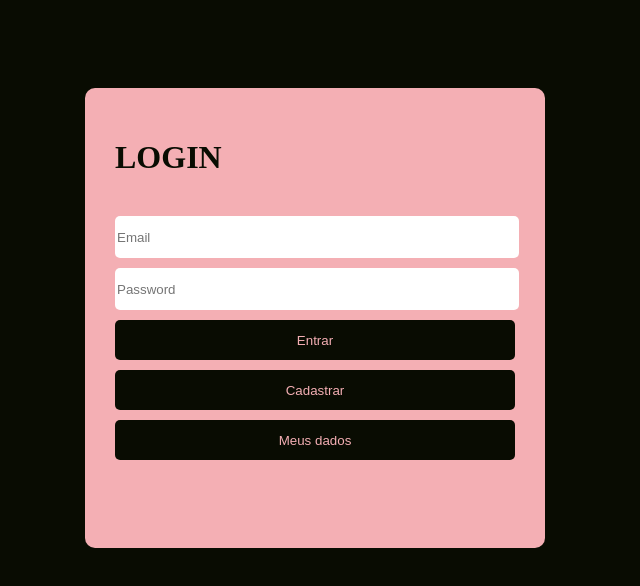
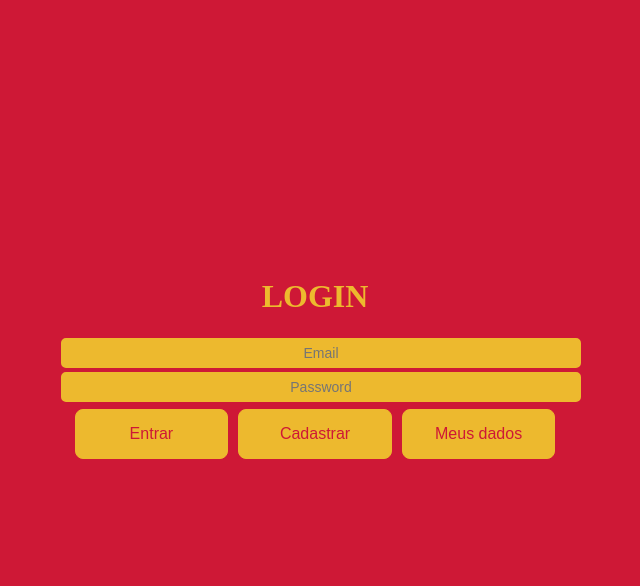
Before and after one commit to emylyzinha/Cadastro-React, a React (Vite) app in the folder atividade-01-2tri/app/: page / in a window 1280 px wide. Shown: the top 586 px of the page, without its empty margins (325-965 px from the left). Built offline with nearby package versions, Linux system fonts and the light colour scheme.

Commit message:
Update App.css

```diff
--- a/atividade-01-2tri/app/src/App.css
+++ b/atividade-01-2tri/app/src/App.css
@@ -1,37 +1,121 @@
+#root {
+    max-width: 1280px;
+    margin: 0 auto;
+    padding: 2rem;
+    text-align: center;
+  }
+
+  .logo {
+    height: 6em;
+    padding: 1.5em;
+    will-change: filter;
+  }
+  .logo:hover {
+    filter: drop-shadow(0 0 2em #646cffaa);
+  }
+  .logo.react:hover {
+    filter: drop-shadow(0 0 2em #61dafbaa);
+  }
+
+  @keyframes logo-spin {
+    from {
+      transform: rotate(0deg);
+    }
+    to {
+      transform: rotate(360deg);
+    }
+  }
+
+  @media (prefers-reduced-motion: no-preference) {
+    a:nth-of-type(2) .logo {
+      animation: logo-spin infinite 20s linear;
+    }
+  }
+
+  .card {
+    padding: 2em;
+  }
+
+  .read-the-docs {
+    color: #888;
+  }
+
+  /*barra rolagem*/
+  ::-webkit-scrollbar {
+    width: 0.7vw;
+    border-radius: 10px;
+  }
+
+  ::-webkit-scrollbar-thumb {
+    border-radius: 10px;
+    background: #edb92e;
+  }
+
+
   body {
-    background-color: #090C02;
+    height: 80%;
+    background-color: #ce1836;
+    color: #edb92e;
+    align-items: center;
     display: flex;
-    align-items: center;
+    flex-direction: column;
+    justify-content: space-around;
+  }
+
+  #root {
+    width: 40vw;
+    height: 80vh;
+    display: flex;
+    flex-direction: column;
+    justify-content: space-around;
+  }
+
+  input, select {
+    background-color: #edb92e;
+    border: 2px solid #edb92e;
+    color: #ce1836;
+    border-radius: 5px;
+    height: 24px;
+    width: 100%;
+    font-size: 14px;
+    text-align: center;
+    margin: 2px;
+  }
+
+  .container-teste{
+    width: 100%;
+    padding-bottom: 10px;
+    background-color: #edb92e;
+    color: #ce1836;
+    border-radius: 10px;
+    margin-bottom: 20px;
     justify-content: center;
-    padding: 80px;
   }
-.container {
-    background-color: #F4AFB4;
-    border-radius: 10px;
-    height: 400px;
-    width: 400px;
-    padding: 30px;
+
+  .btn-teste {
+    display: flex;
+    flex-direction: row;
+    justify-content: space-around;
   }
-h1 {
-    color: #090C02;
-    margin-bottom: 30px;
-}
-input, button {
-    height: 40px;
-    width: 400px;
-    margin-top: 10px;
-    border-radius: 5px;
-    border-style: hidden;
-}
+
   button {
-    background-color: #090C02;
-    color: #F4AFB4;
+    width: 30%;
+    height: 50px;
+    text-align: center;
+    border-radius: 8px;
+    border: 1px solid #edb92e;
+    margin: 5px;
+    font-size: 1em;
+    font-weight: 500;
+    background-color: #edb92e;
+    color: #ce1836;
+    cursor: pointer;
+    transition: border-color 0.25s;
   }
   button:hover {
-    background-color: #F4AFB4;
-    color: #090C02;
-    border: 1px solid #090C02;
+    border-color: #646cff;
   }
-.dados {
-    margin-bottom: 30px;
+  button:focus,
+  button:focus-visible {
+    outline: 4px auto -webkit-focus-ring-color;
   }
```
Lines whose indentation alone changed are shown as unchanged.
